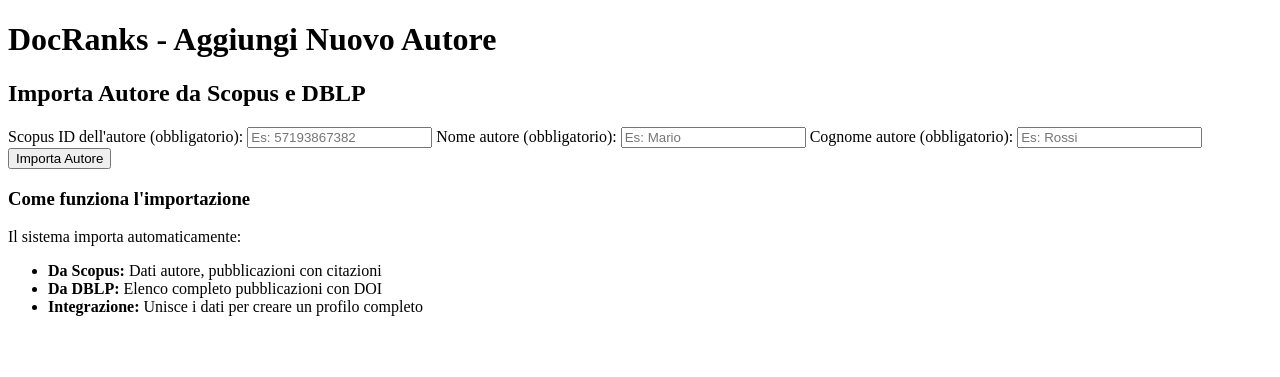
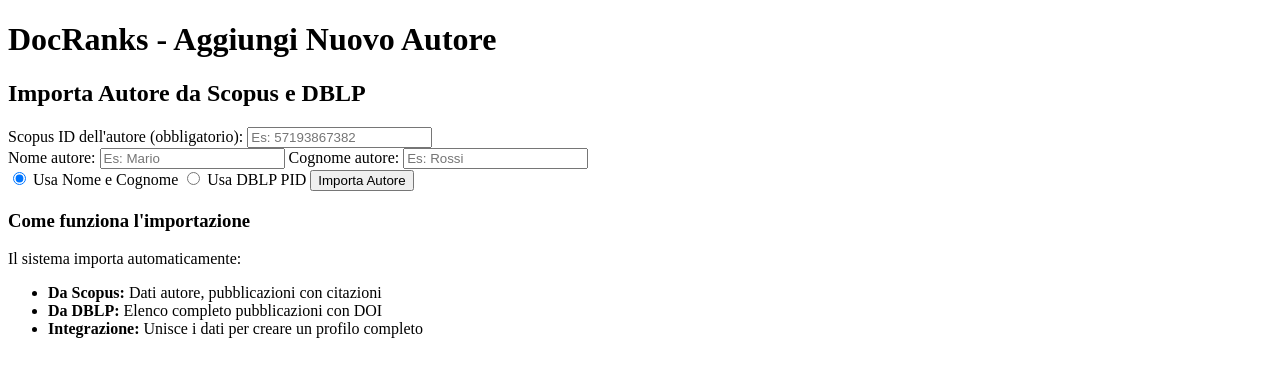
Before and after one commit to AndreaMonaco2912/docRanks, a PHP site: page /home/autore/aggiungi.php in a window 1280 px wide. Shown: the part 26-403 px from the top of the page. Run offline with PHP 8.4, Linux system fonts and the light colour scheme.

Commit message:
add author with dblp pid

```diff
--- a/api/AuthorProcessor.php
+++ b/api/AuthorProcessor.php
@@ -23,6 +23,18 @@
     public function __construct(mysqli $mysqli)
     {
         $this->mysqli = $mysqli;
+    }
+
+    public function processAuthorCompleteByPid(string $scopusId, string $dblpPid): bool
+    {
+        try {
+            $authorInfo = getAuthorNameFromPid(trim($dblpPid));
+
+            return $this->processAuthorComplete($scopusId, $authorInfo['name'], $authorInfo['surname']);
+        } catch (Exception $e) {
+            error_log("Errore processAuthorCompleteByPid: " . $e->getMessage());
+            return false;
+        }
     }
 
     public function processAuthorComplete(string $scopusId, string $name, string $surname): bool
--- a/home/autore/aggiungi.php
+++ b/home/autore/aggiungi.php
@@ -9,21 +9,27 @@
 $scopus_id = '';
 $name = '';
 $surname = '';
+$dblp_pid = '';
+$search_method = '';
 $processAuthor = new AuthorProcessor($mysqli);
 
 if ($_SERVER['REQUEST_METHOD'] === 'POST') {
     $scopus_id = trim($_POST['scopus_id'] ?? '');
-    $name = trim($_POST['name'] ?? '');
-    $surname = trim($_POST['surname'] ?? '');
-
+    $search_method = $_POST['search_method'] ?? 'name';
+    $result = false;
     if (!empty($scopus_id) && is_numeric($scopus_id)) {
-        if (!empty($name) && !empty($surname)) {
-            $result = $processAuthor->processAuthorComplete($scopus_id, $name, $surname);
-        } else {
-            $result = false;
+        if ($search_method === 'name') {
+            $name = trim($_POST['name'] ?? '');
+            $surname = trim($_POST['surname'] ?? '');
+            if (!empty($name) && !empty($surname)) {
+                $result = $processAuthor->processAuthorComplete($scopus_id, $name, $surname);
+            }
+        } else if ($search_method === 'pid') {
+            $dblp_pid = trim($_POST['dblp_pid'] ?? '');
+            if (!empty($dblp_pid)) {
+                $result = $processAuthor->processAuthorCompleteByPid($scopus_id, $dblp_pid);
+            }
         }
-    } else {
-        $result = false;
     }
 }
 ?>
@@ -60,22 +66,48 @@
                 pattern="[0-9]+"
                 title="Inserisci solo numeri"
                 required>
+            <div id="name-fields">
+                <label for="name">Nome autore:</label>
+                <input type="text" id="name" name="name" value="<?php echo htmlspecialchars($name); ?>" placeholder="Es: Mario">
 
-            <label for="name">Nome autore (obbligatorio):</label>
-            <input type="text"
-                id="name"
-                name="name"
-                value="<?php echo htmlspecialchars($name); ?>"
-                placeholder="Es: Mario"
-                required>
+                <label for="surname">Cognome autore:</label>
+                <input type="text" id="surname" name="surname" value="<?php echo htmlspecialchars($surname); ?>" placeholder="Es: Rossi">
+            </div>
 
-            <label for="surname">Cognome autore (obbligatorio):</label>
-            <input type="text"
-                id="surname"
-                name="surname"
-                value="<?php echo htmlspecialchars($surname); ?>"
-                placeholder="Es: Rossi"
-                required>
+            <div id="pid-field" style="display: none;">
+                <label for="dblp_pid">DBLP PID:</label>
+                <input type="text" id="dblp_pid" name="dblp_pid" value="<?php echo htmlspecialchars($dblp_pid); ?>" placeholder="Es: 199/0048">
+            </div>
+
+            <label>
+                <input type="radio" name="search_method" value="name" checked onchange="toggleFields()"> Usa Nome e Cognome
+            </label>
+            <label>
+                <input type="radio" name="search_method" value="pid" onchange="toggleFields()"> Usa DBLP PID
+            </label>
+
+            <script>
+                function toggleFields() {
+                    const method = document.querySelector('input[name="search_method"]:checked').value;
+                    const nameFields = document.getElementById('name-fields');
+                    const pidField = document.getElementById('pid-field');
+
+                    if (method === 'name') {
+                        nameFields.style.display = 'block';
+                        pidField.style.display = 'none';
+                        document.getElementById('name').required = true;
+                        document.getElementById('surname').required = true;
+                        document.getElementById('dblp_pid').required = false;
+                    } else {
+                        nameFields.style.display = 'none';
+                        pidField.style.display = 'block';
+                        document.getElementById('name').required = false;
+                        document.getElementById('surname').required = false;
+                        document.getElementById('dblp_pid').required = true;
+                    }
+                }
+                toggleFields();
+            </script>
 
             <button type="submit">Importa Autore</button>
         </form>
--- a/scopus/dblp_integration.php
+++ b/scopus/dblp_integration.php
@@ -73,3 +73,32 @@
     }
     return is_array($authors) ? [is_array($authors) ? ($authors['text'] ?? '') : $authors] : [];
 }
+
+function getAuthorNameFromPid(string $pid): array
+{
+    $url = "https://dblp.org/pid/{$pid}.xml";
+
+    $response = file_get_contents($url);
+    if ($response === false) {
+        throw new Exception('Errore chiamata DBLP PID');
+    }
+
+    $xml = simplexml_load_string($response);
+    if (!$xml) {
+        throw new Exception('Errore parsing XML DBLP');
+    }
+
+    $fullName = (string)$xml['name'];
+    if (empty($fullName)) {
+        throw new Exception('Nome non trovato nell\'attributo name');
+    }
+
+    $parts = explode(' ', $fullName);
+    $surname = array_pop($parts);
+    $name = implode(' ', $parts);
+
+    return [
+        'name' => $name,
+        'surname' => $surname
+    ];
+}
```
